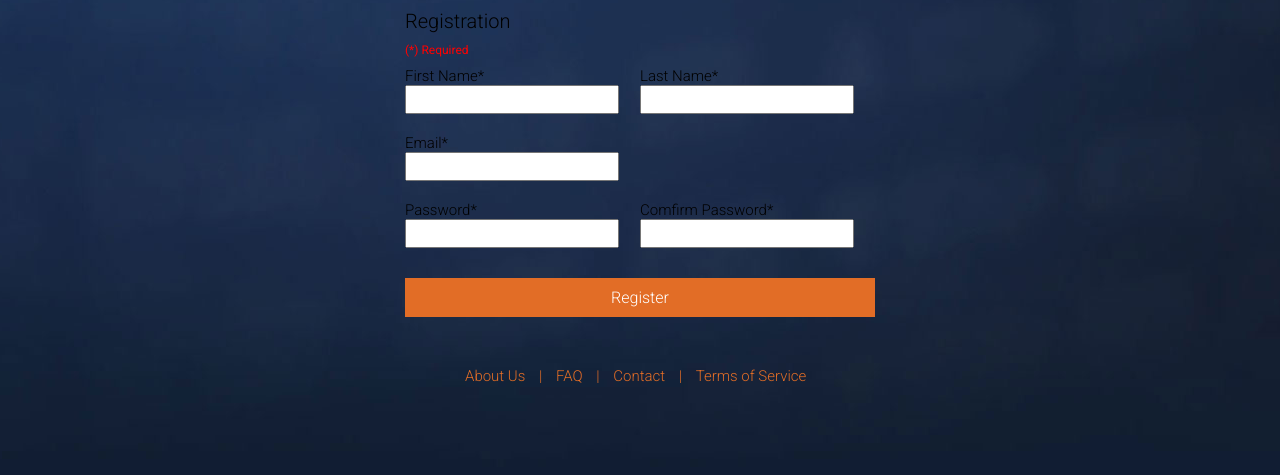
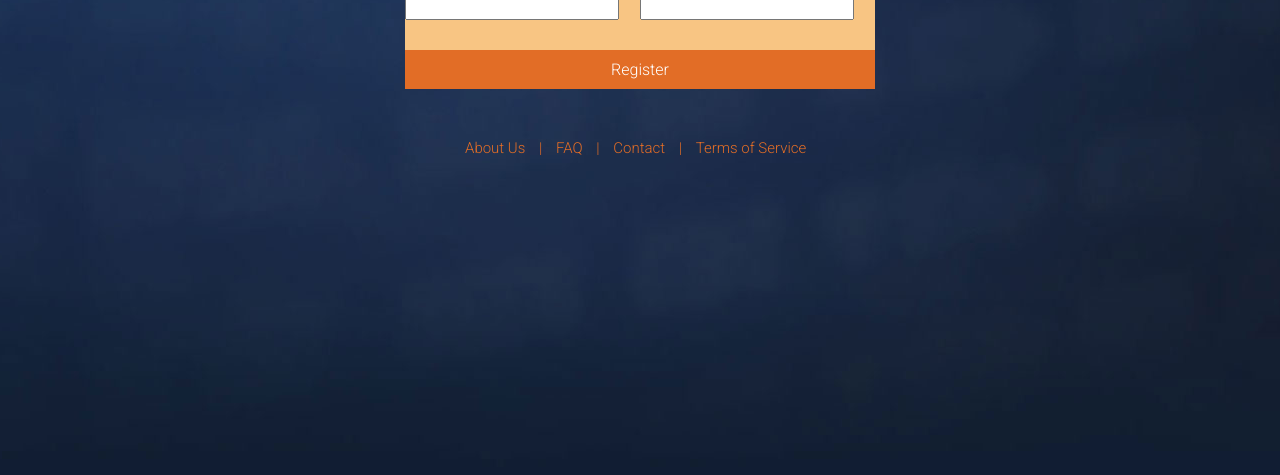
Before and after one commit to amosclerizier/Software_Engineering, a PHP site: page /register.php in a window 1280 px wide. Shown: the part 325-800 px from the top of the page. Run offline with PHP 8.4, Linux system fonts and the light colour scheme; some libraries are stand-ins or nearby versions.

Commit message:
added files

```diff
--- a/stylesheets/register.css
+++ b/stylesheets/register.css
@@ -6,6 +6,7 @@ font-weight: 400;
 }
 
 #registerContainer {
+background:#F8C583;
 width: 470px;
 margin: 0 auto;
 margin-top: 30px;
```
Also changed, not shown: images/helpfulfriend.jpg (added), images/logo_small.png (added).
